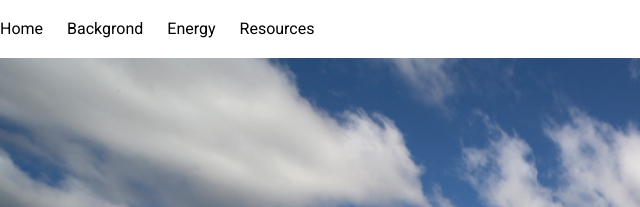
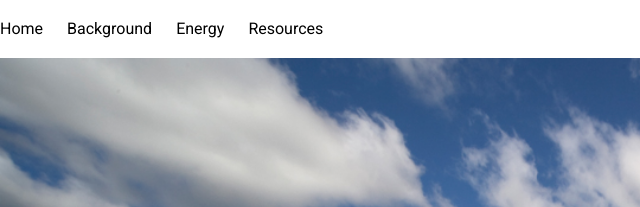
Before and after one commit to shrutinarwaney/solar, a plain HTML site: page index.html in a window 1280 px wide. Shown: the top 207 px of the page, 0-640 px from the left. Drawn offline with nearby package versions, Linux system fonts and the light colour scheme.

Commit message:
Update index.html

```diff
--- a/index.html
+++ b/index.html
@@ -11,7 +11,7 @@
 <body>
 	<nav class="top_nav">
 		<a class="top_a">Home</a>
-		<a class="top_a">Backgrond</a>
+		<a class="top_a">Background</a>
 		<a class="top_a">Energy</a>
 		<a class="top_a">Resources</a>
 	</nav>
```
